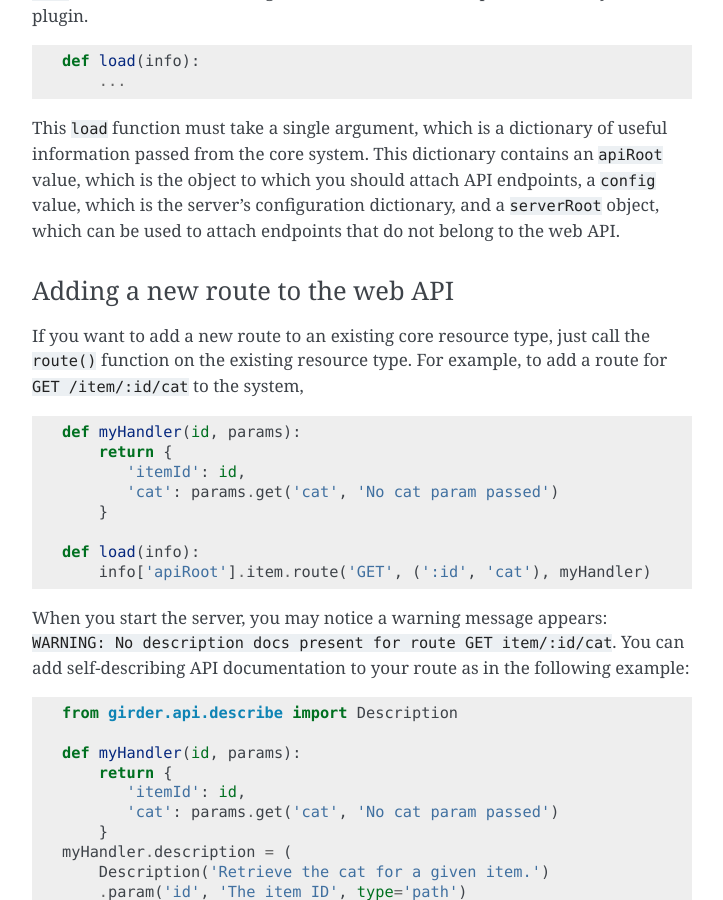
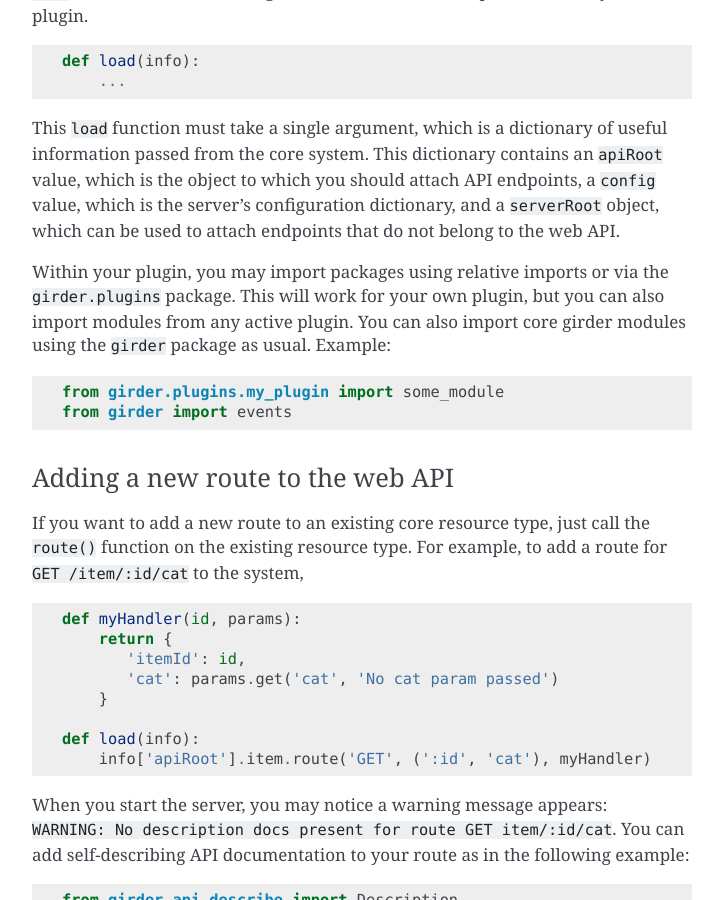
Before and after one commit to girder/girder, a Sphinx documentation site: the page built from docs/development.rst, in a window 1280 px wide and 900 px high, scrolled down 4107 px. Shown: the whole window, without its empty margins (388-1111 px from the left). Built offline with Sphinx 7.4.7, drawn with Linux system fonts in a browser that asks for light colours.

Commit message:
Some additions to the sphinx docs

```diff
--- a/docs/development.rst
+++ b/docs/development.rst
@@ -194,6 +194,14 @@ useful information passed from the core system. This dictionary contains an
 a ``config`` value, which is the server's configuration dictionary, and a
 ``serverRoot`` object, which can be used to attach endpoints that do not belong
 to the web API.
+
+Within your plugin, you may import packages using relative imports or via
+the ``girder.plugins`` package. This will work for your own plugin, but you can
+also import modules from any active plugin. You can also import core girder
+modules using the ``girder`` package as usual. Example: ::
+
+    from girder.plugins.my_plugin import some_module
+    from girder import events
 
 Adding a new route to the web API
 ^^^^^^^^^^^^^^^^^^^^^^^^^^^^^^^^^
```
Also changed, not shown: docs/api-docs.rst (+13 -1 lines).
